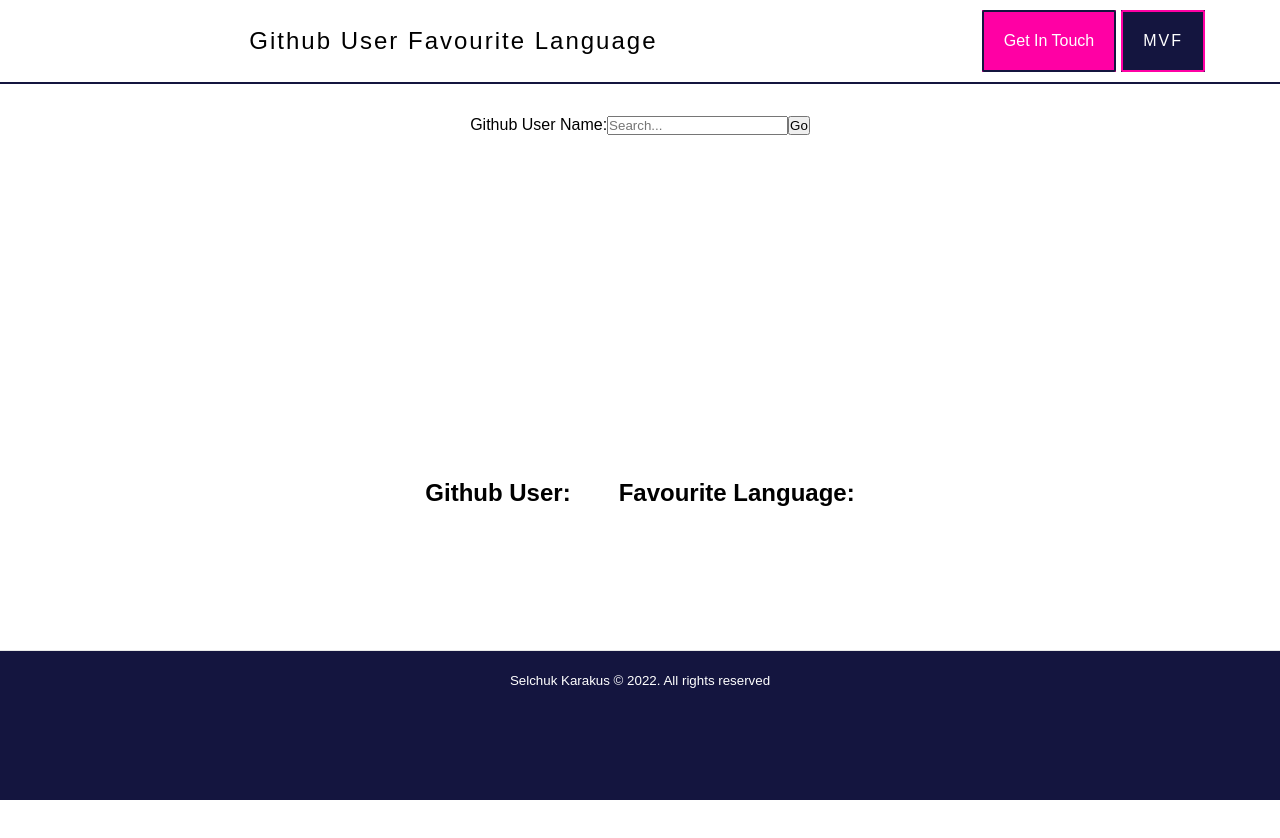
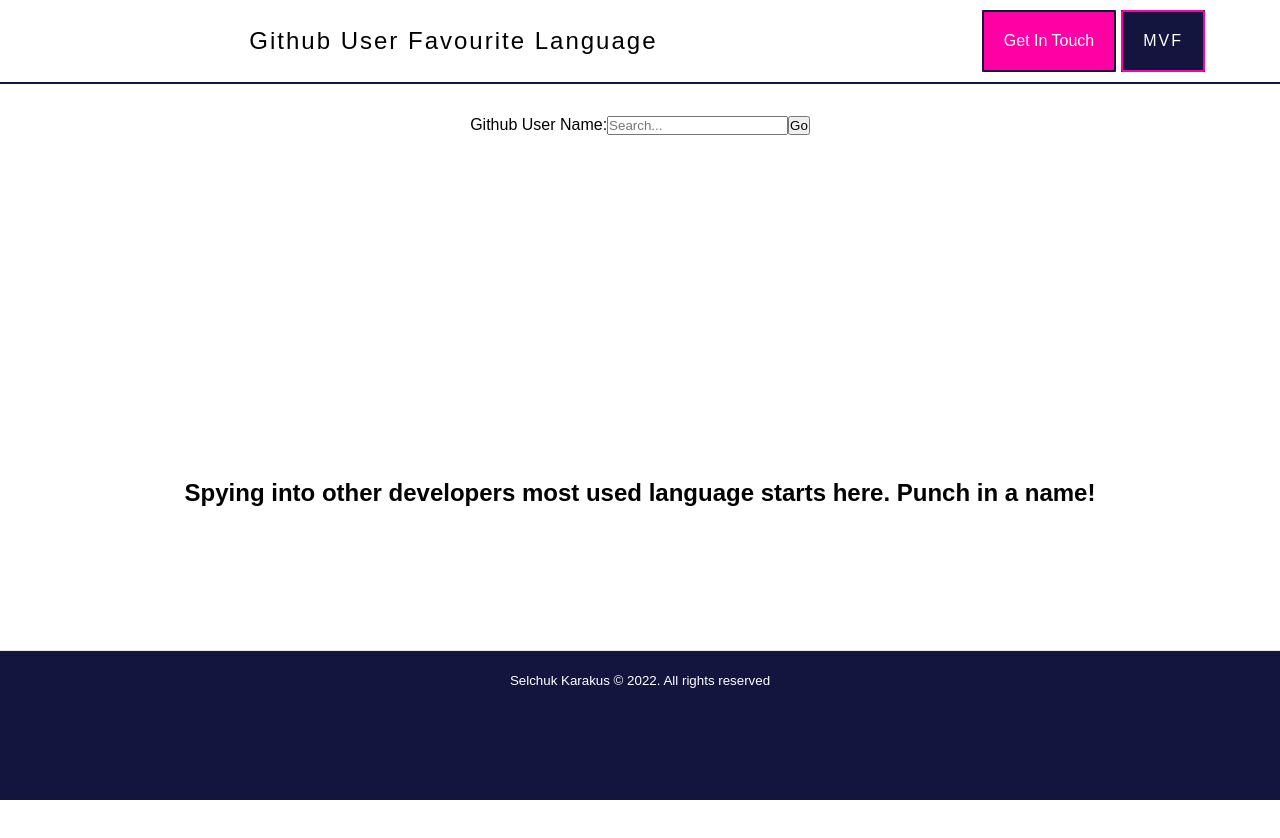
Before and after one commit to Selchuk-Karakus/github-user-favourite-language, a React (Create React App) app: page / in a window 1280 px wide. Shown: the top 838 px of the page. Built offline with nearby package versions, Linux system fonts and the light colour scheme; no server answers.

Commit message:
Update user dispay slightly

```diff
--- a/src/Components/GithubUser.jsx
+++ b/src/Components/GithubUser.jsx
@@ -1,5 +1,5 @@
 const GitHubUser = ({ user, language }) => {
-  return (
+  return user.length > 0 ? (
     <div className="user">
       <h2 className="user-name">
         <span>Github User: </span>
@@ -10,6 +10,10 @@ const GitHubUser = ({ user, language }) => {
         {language}
       </h2>
     </div>
+  ) : (
+    <div className="user">
+      <h2>Spying into other developers most used language starts here. Punch in a name!</h2>
+    </div>
   );
 };
 
```
